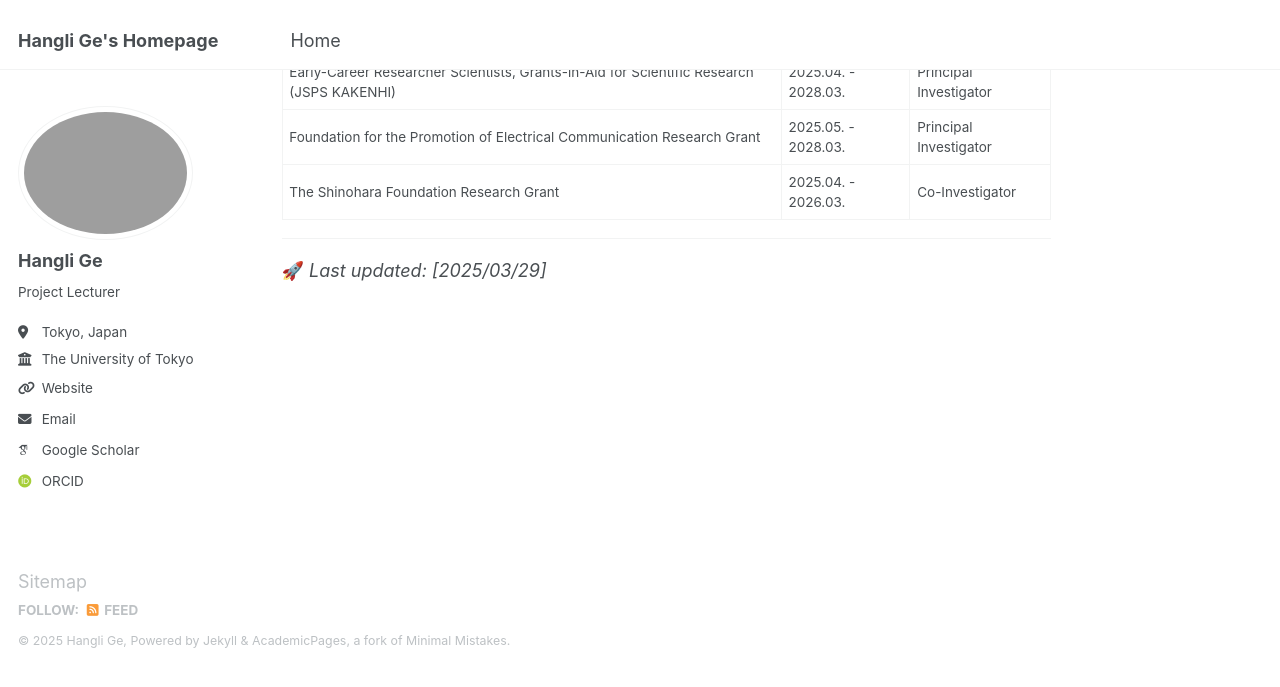
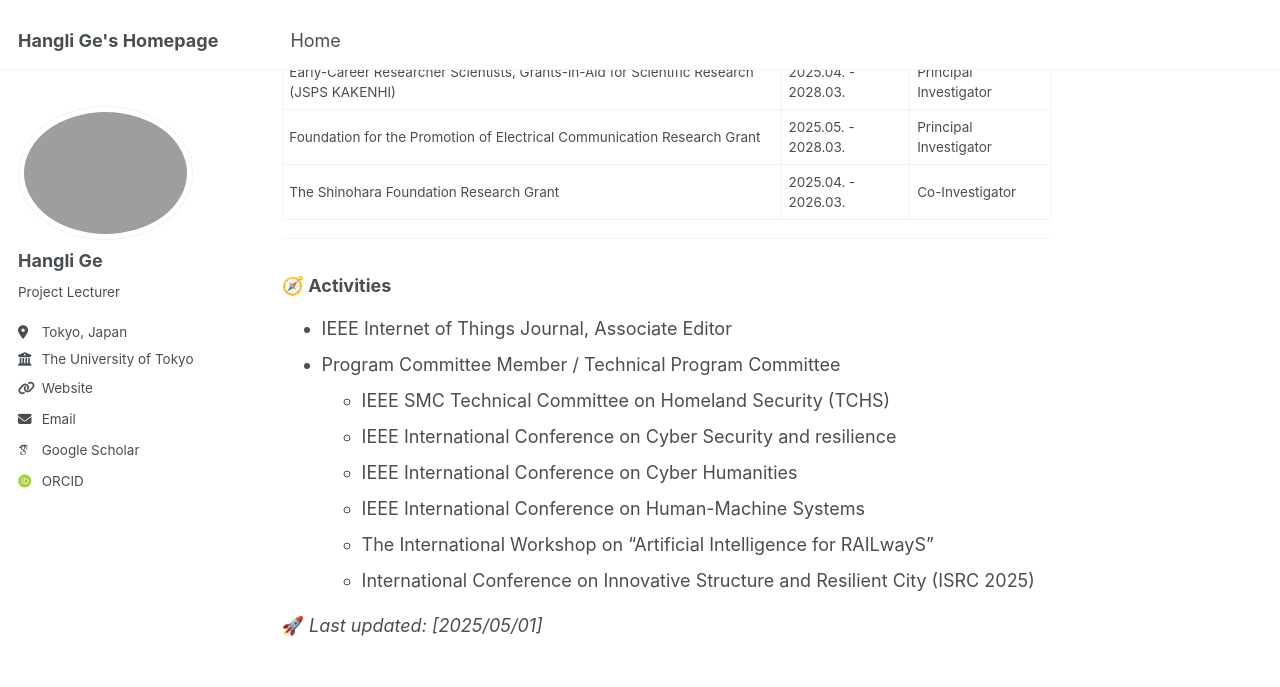
Before and after one commit to christie888/christie888.github.io, a Jekyll site: the page built from _pages/about.md, in a window 1280 px wide and 900 px high, scrolled down 1703 px. Shown: the top 687 px of the window. Built offline with Jekyll 4.4.1, drawn with Linux system fonts in a browser that asks for light colours; some web fonts are replaced.

Commit message:
Update about.md

```diff
--- a/_pages/about.md
+++ b/_pages/about.md
@@ -64,5 +64,15 @@ More Publications 👉 [Google Scholar](https://scholar.google.com/citations?use
 
 ---
 
+### 🧭 Activities
+- IEEE Internet of Things Journal, Associate Editor
+- Program Committee Member / Technical Program Committee
+  - IEEE SMC Technical Committee on Homeland Security (TCHS)
+  - IEEE International Conference on Cyber Security and resilience
+  - IEEE International Conference on Cyber Humanities
+  - IEEE International Conference on Human-Machine Systems
+  - The International Workshop on “Artificial Intelligence for RAILwayS”
+  - International Conference on Innovative Structure and Resilient City (ISRC 2025)
 
-🚀 _Last updated: [2025/03/29]_
+
+🚀 _Last updated: [2025/05/01]_
```
